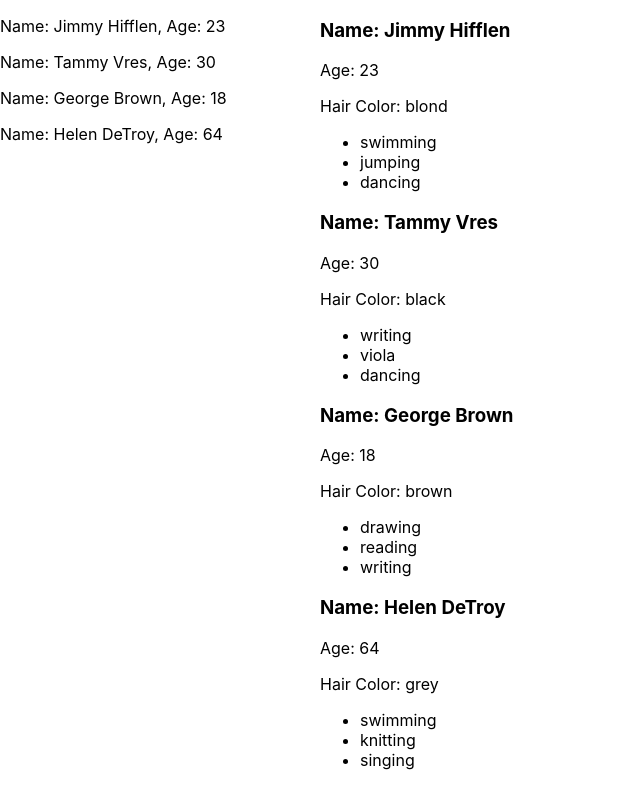
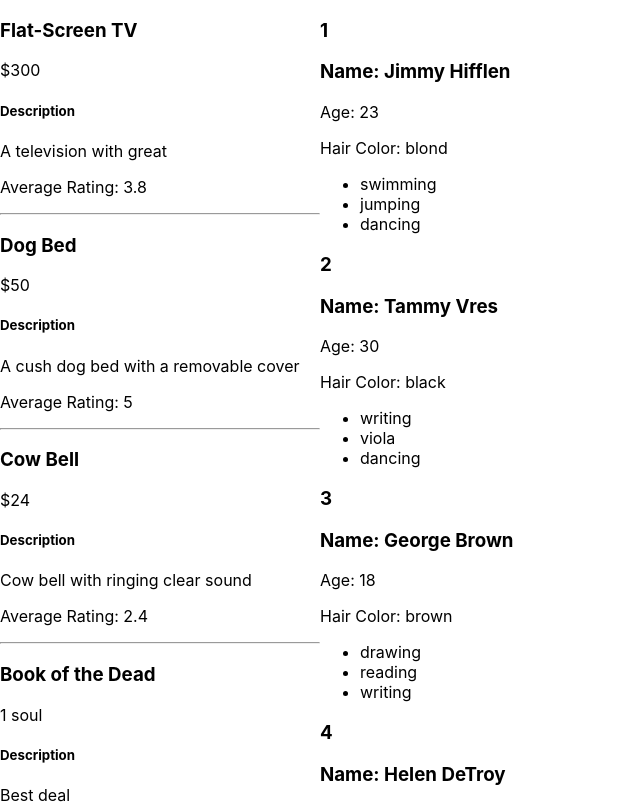
Before and after one commit to lcmpbll/design-patterns, a React (Create React App) app: page / in a window 1280 px wide. Shown: the top 804 px of the page, without its empty margins (0-640 px from the left). Built offline with nearby package versions, Linux system fonts and the light colour scheme.

Commit message:
Add numbered lists

```diff
--- a/src/App.js
+++ b/src/App.js
@@ -1,9 +1,10 @@
 import { SplitScreen } from "./SplitScreen";
-import { RegularList } from "./Lists";
+import { RegularList, NumberedList } from "./Lists";
 import { people, products } from "./Lists/lists"
 import React from 'react';
 import { SmallPersonListItem } from "./People/SmallPersonListItem";
 import { LargePersonListItem } from "./People/LargePersonListItem";
+import { LargeProductListItem } from "./Product/LargeProductListItem";
 const RightHandComponent = ({name}) => {
   return(
     <h1 style={{backgroundColor: 'green'}}>{name}</h1>
@@ -20,8 +21,9 @@ function App() {
       leftWeight={1}
       rightWeight={3}
     >
-      <RegularList items={people} resourceName='person' itemComponent={SmallPersonListItem}/>
-      <RegularList  items={people} resourceName='person' itemComponent={LargePersonListItem}/>
+      <RegularList items={products} resourceName='product' itemComponent={LargeProductListItem}/>
+
+      <NumberedList  items={people} resourceName='person' itemComponent={LargePersonListItem}/>
     </SplitScreen>
   );
 }
--- a/src/Lists/index.jsx
+++ b/src/Lists/index.jsx
@@ -12,3 +12,19 @@ export const RegularList = ({
     </>
   );
 }
+
+export const NumberedList = ({
+  items,
+  resourceName,
+  itemComponent: ItemComponent
+}) => {
+  return(
+    <>
+      {items.map((item, index) => (
+        <>
+          <h3>{index + 1}</h3> <ItemComponent key={index} {...{[resourceName]: item}} />
+        </>
+      ))}
+    </>
+  )
+}
--- a/src/Product/LargeProductListItem.js
+++ b/src/Product/LargeProductListItem.js
@@ -0,0 +1,15 @@
+import React from 'react';
+export const LargeProductListItem = ({product}) => {
+  const {name, price, description, rating} = product;
+  return (
+    <>
+      <h3>{name}</h3>
+      <p>{price}</p>
+      <h5>Description</h5>
+      <p>{description}</p>
+      <p>Average Rating: {rating} </p>
+      <hr/>
+    </>
+
+  );
+}
```
Also changed, not shown: src/Product/SmallProductListItem.js (+7 -0 lines).
